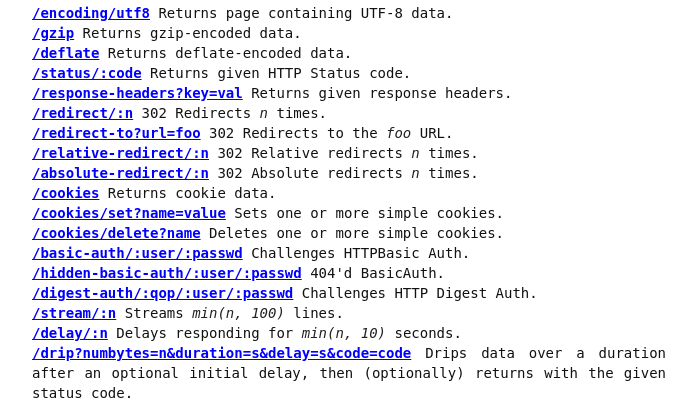
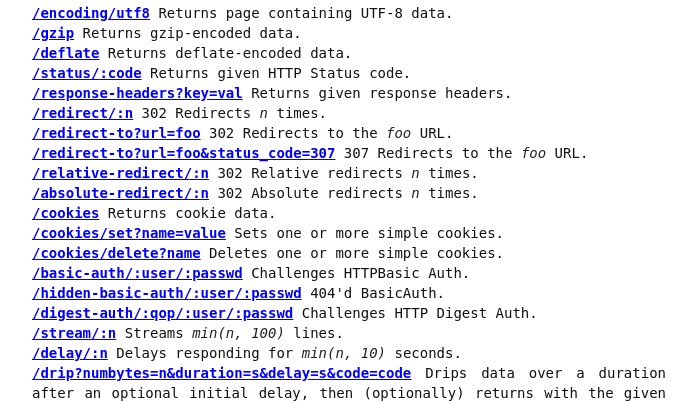
Before and after one commit to 1252188872/NDDS, a Flask app: page / in a window 1280 px wide. Shown: the part 304-707 px from the top of the page, without its empty margins (54-750 px from the left). Run offline with Flask 2, Linux system fonts and the light colour scheme; parts of the project's set-up code (start-up, migrations or seed data) failed here and were passed over.

Commit message:
Update documentation with new redirect-to examples
redirect-to now allows for a status_code parameter. This updates the
index page and README to reflect that appropriately.

```diff
--- a/httpbin/templates/httpbin.1.html
+++ b/httpbin/templates/httpbin.1.html
@@ -21,6 +21,7 @@
 <li><a href="{{ url_for('response_headers', **{'Content-Type': 'text/plain; charset=UTF-8', 'Server': 'httpbin'}) }}"><code>/response-headers?key=val</code></a> Returns given response headers.</li>
 <li><a href="{{ url_for('redirect_n_times', n=6) }}"><code>/redirect/:n</code></a> 302 Redirects <em>n</em> times.</li>
 <li><a href="{{ url_for('redirect_to', url='http://example.com/') }}"><code>/redirect-to?url=foo</code></a> 302 Redirects to the <em>foo</em> URL.</li>
+<li><a href="{{ url_for('redirect_to', url='http://example.com/', status_code=307) }}"><code>/redirect-to?url=foo&status_code=307</code></a> 307 Redirects to the <em>foo</em> URL.</li>
 <li><a href="{{ url_for('relative_redirect_n_times', n=6) }}"><code>/relative-redirect/:n</code></a> 302 Relative redirects <em>n</em> times.</li>
 <li><a href="{{ url_for('absolute_redirect_n_times', n=6) }}"><code>/absolute-redirect/:n</code></a> 302 Absolute redirects <em>n</em> times.</li>
 <li><a href="{{ url_for('view_cookies') }}" data-bare-link="true"><code>/cookies</code></a> Returns cookie data.</li>
```
Also changed, not shown: 1 other file.
